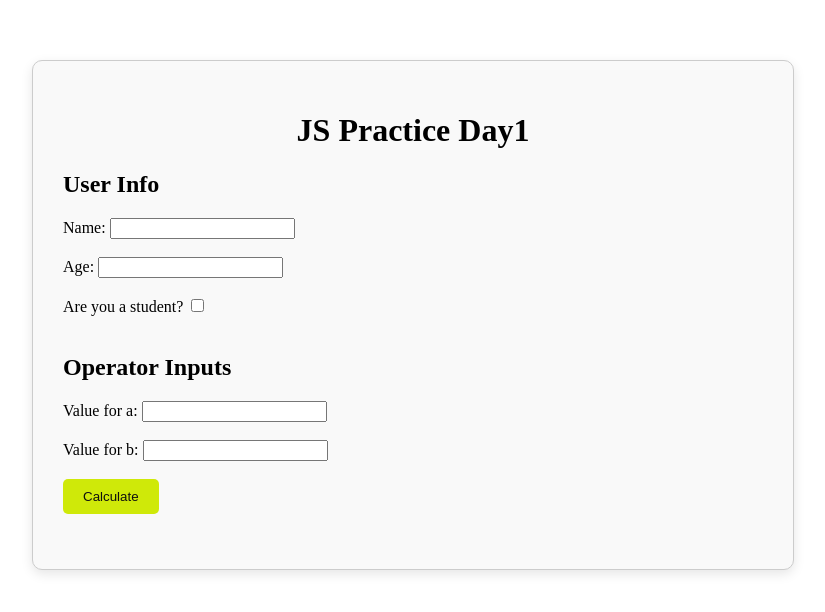
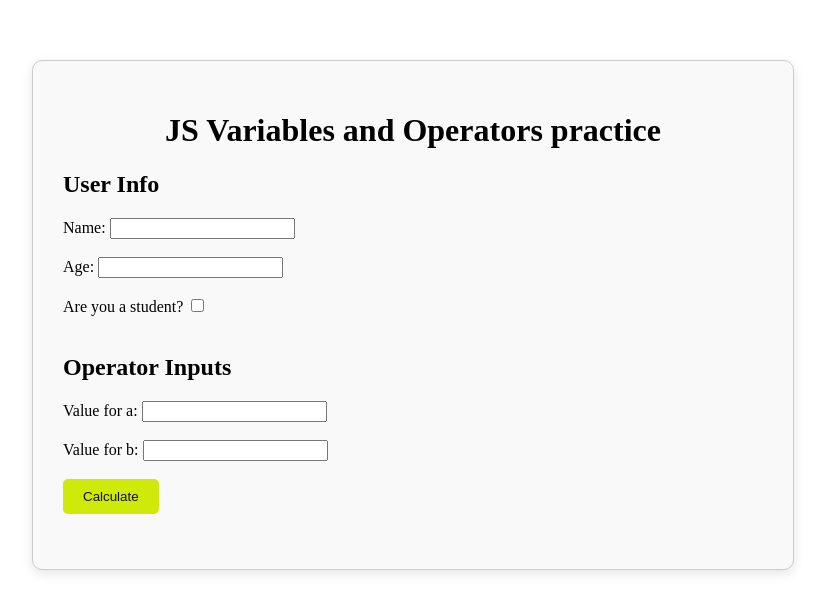
Before and after one commit to saikumarsandra/Analytics_web_development, a plain HTML site: page JSPractice/Day1/Day1.html in a window 1280 px wide. Shown: the whole page, without its empty margins (227-1052 px from the left). Drawn offline with Linux system fonts and the light colour scheme.

Commit message:
update to day1 html

```diff
--- a/JSPractice/Day1/Day1.html
+++ b/JSPractice/Day1/Day1.html
@@ -22,7 +22,7 @@
 <body>
     <div id=appContainer>
 
-        <h1 style="text-align:center;">JS Practice Day1</h1>
+        <h1 style="text-align:center;">JS Variables and Operators practice</h1>
 
         <h2>User Info</h2>
         <label>Name: <input type="text" id="nameInput"></label><br><br>
```
